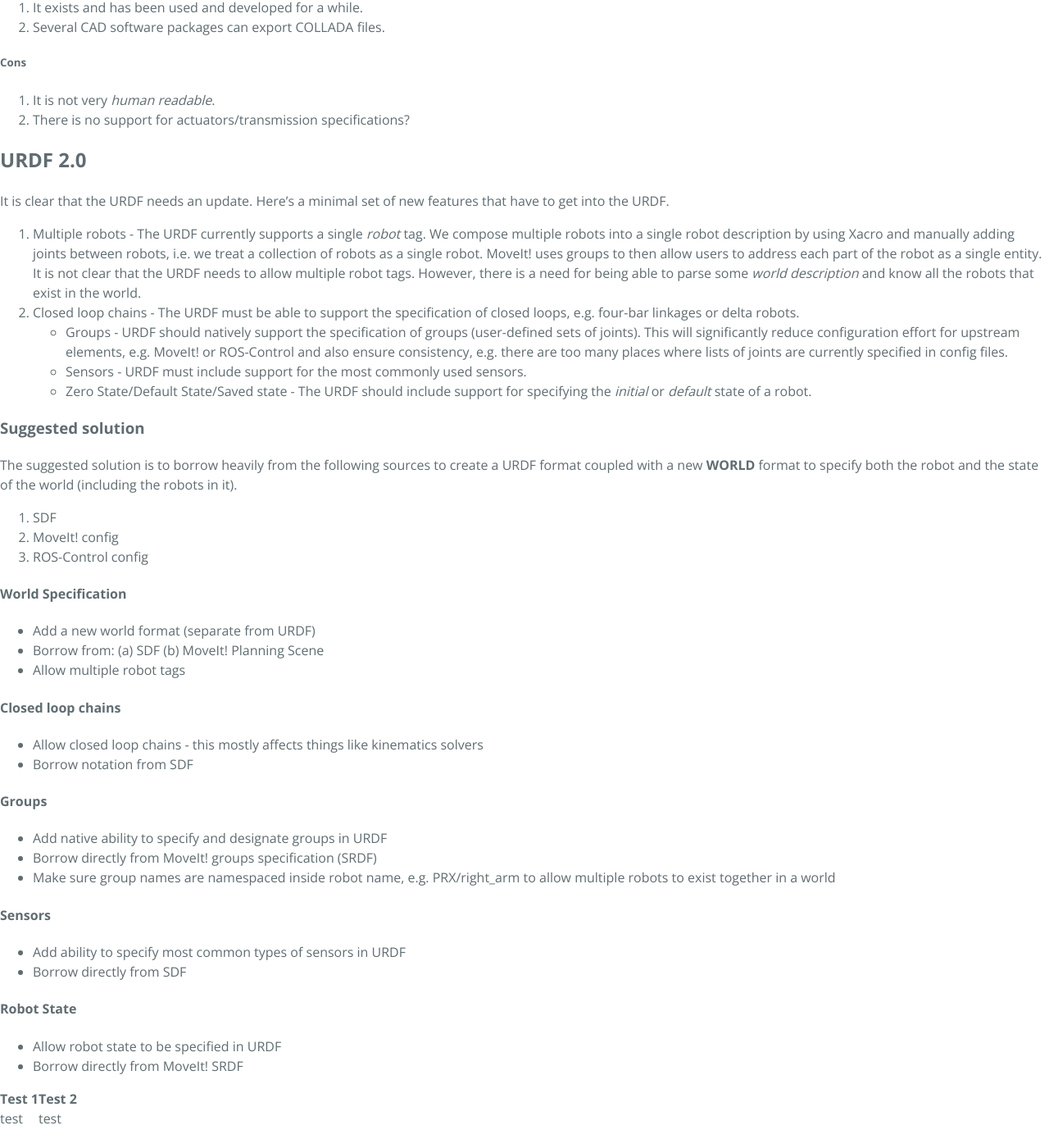
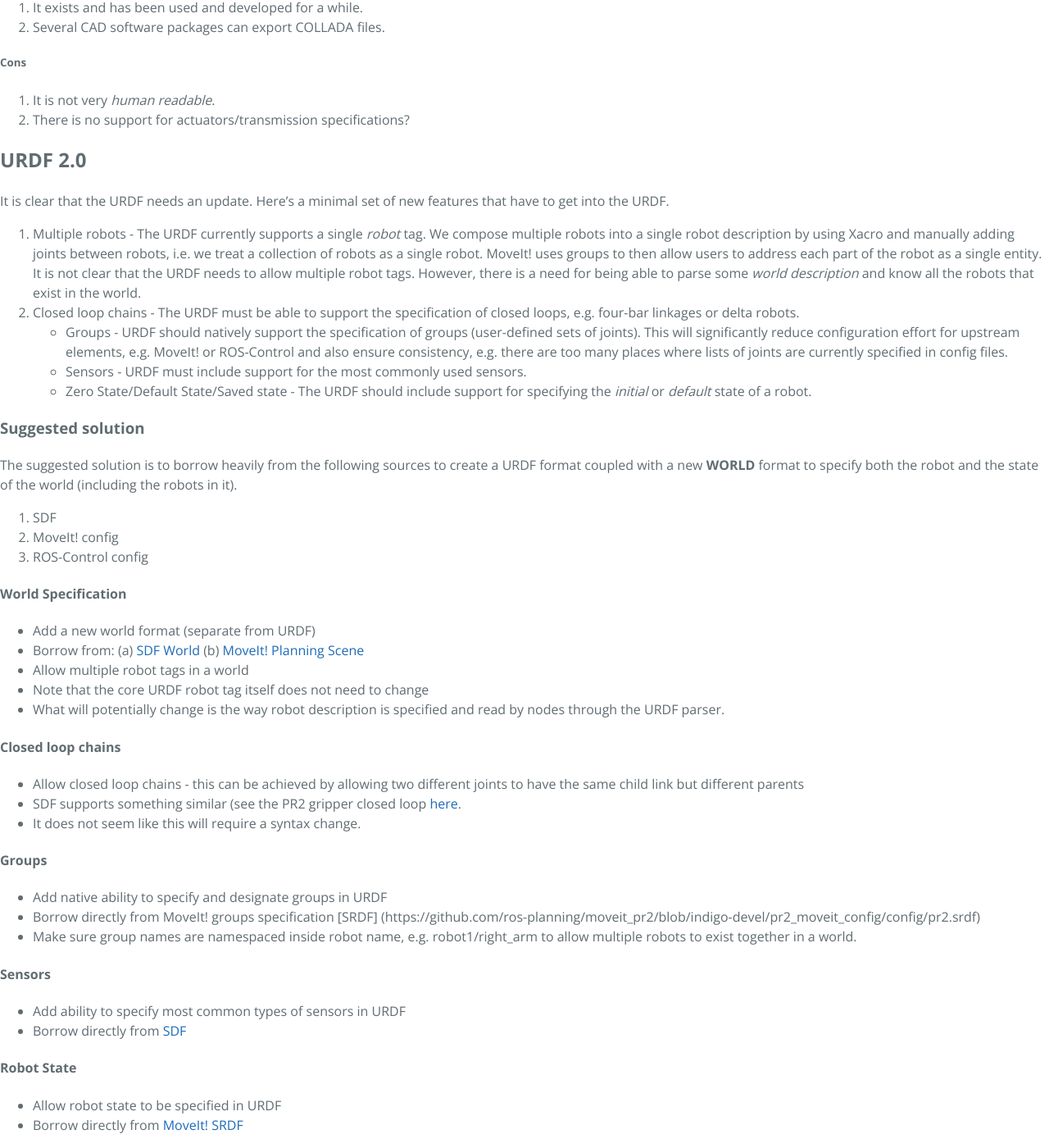
Before and after one commit to sachinchitta/urdf2, a Jekyll site: the page built from index.md, in a window 1280 px wide and 1400 px high, scrolled down 1625 px. Shown: the whole window at 82% size. Built offline with Jekyll 4.4.1, drawn with Linux system fonts in a browser that asks for light colours; before the commit the page ends 3001 px from its top, so only the background shows below that.

Commit message:
links to references

```diff
--- a/index.md
+++ b/index.md
@@ -68,29 +68,25 @@ The suggested solution is to borrow heavily from the following sources to create
 
 #### World Specification
 * Add a new world format (separate from URDF)
-* Borrow from: (a) SDF (b) MoveIt! Planning Scene
-* Allow multiple robot tags
+* Borrow from: (a) [SDF World](http://sdformat.org/spec?ver=1.5&elem=world) (b) [MoveIt! Planning Scene](https://github.com/ros-planning/moveit_msgs/blob/indigo-devel/msg/PlanningScene.msg)
+* Allow multiple robot tags in a world
+* Note that the core URDF robot tag itself does not need to change
+* What will potentially change is the way robot description is specified and read by nodes through the URDF parser.
 
 #### Closed loop chains
-* Allow closed loop chains - this mostly affects things like kinematics solvers
-* Borrow notation from SDF
-
+* Allow closed loop chains - this can be achieved by allowing two different joints to have the same child link but different parents
+* SDF supports something similar (see the PR2 gripper closed loop [here](https://bitbucket.org/osrf/gazebo_models/src/68989fe22ddc430909763eace37d45a4a4936e25/pr2_gripper/model.sdf?at=default).
+* It does not seem like this will require a syntax change.
 
 #### Groups
 * Add native ability to specify and designate groups in URDF
-* Borrow directly from MoveIt! groups specification (SRDF)
-* Make sure group names are namespaced inside robot name, e.g. PRX/right_arm to allow multiple robots to exist together in a world
+* Borrow directly from MoveIt! groups specification [SRDF] (https://github.com/ros-planning/moveit_pr2/blob/indigo-devel/pr2_moveit_config/config/pr2.srdf)
+* Make sure group names are namespaced inside robot name, e.g. robot1/right_arm to allow multiple robots to exist together in a world.
 
 #### Sensors
 * Add ability to specify most common types of sensors in URDF
-* Borrow directly from SDF
+* Borrow directly from [SDF](http://sdformat.org/spec?ver=1.5&elem=sensor)
 
 #### Robot State
 * Allow robot state to be specified in URDF
-* Borrow directly from MoveIt! SRDF
-
-|---
-|Test 1| Test 2|
-|-|:-|
-|test|test |
-|===
+* Borrow directly from [MoveIt! SRDF](https://github.com/ros-planning/moveit_pr2/blob/indigo-devel/pr2_moveit_config/config/pr2.srdf)
```
